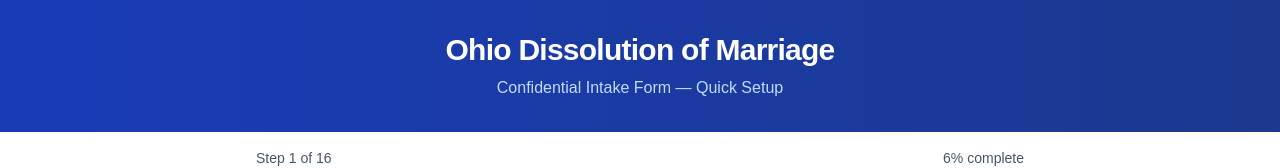
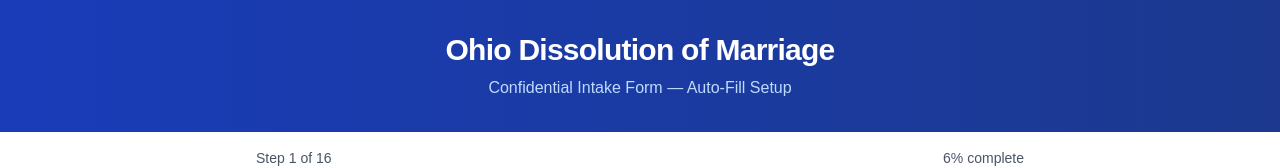
Before and after one commit to astickleyid/ohio-dissolution-app, a Next.js app: page / in a window 1280 px wide. Shown: the top 168 px of the page. Built offline with nearby package versions, Linux system fonts and the light colour scheme.

Commit message:
Fix: Rename 'Quick Setup' to 'Auto-Fill Setup' for clarity
Co-authored-by: astickleyid <201894828+astickleyid@users.noreply.github.com>

```diff
--- a/app/page.tsx
+++ b/app/page.tsx
@@ -5,7 +5,7 @@ import { useRouter } from 'next/navigation';
 import Onboarding from './components/Onboarding';
 
 const SECTION_TITLES = [
-  'Quick Setup',
+  'Auto-Fill Setup',
   'Welcome',
   'Court Info',
   'Petitioner 1',
```
